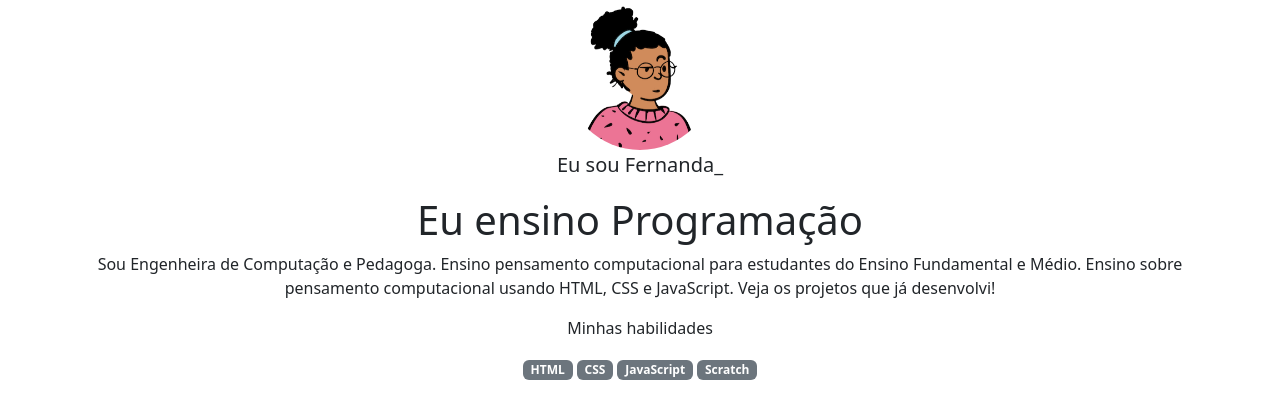
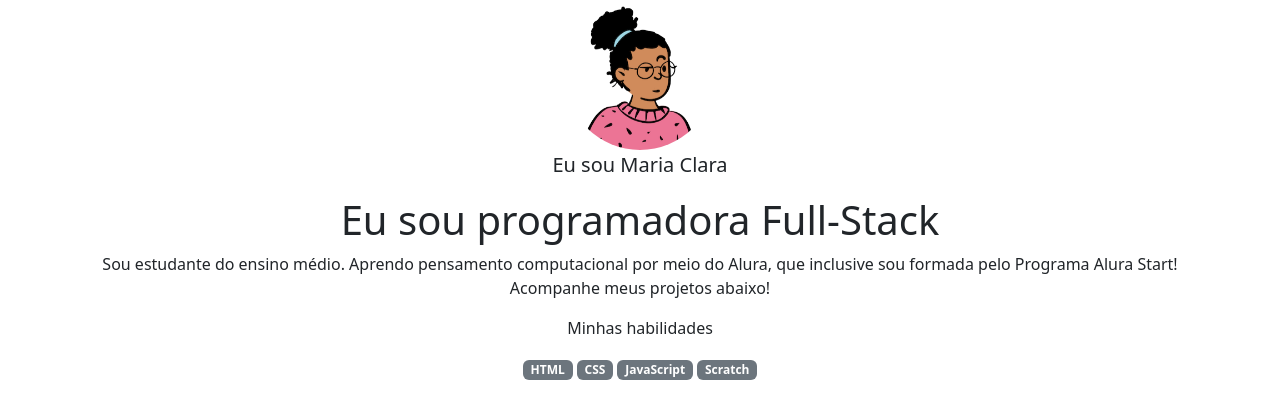
Before and after one commit to clareca02/portfolio-online-clarecas, a plain HTML site: page index.html in a window 1280 px wide. Shown: the top 393 px of the page. Drawn offline with nearby package versions, Linux system fonts and the light colour scheme.

Commit message:
Update index.html

```diff
--- a/index.html
+++ b/index.html
@@ -11,12 +11,10 @@
 
 <body>
     <header class="container text-center">
-        <img src="img/avatar-perfil.png" alt="avatar da Fernanda" class="rounded-circle" width="150" height="150" srcset="">
-        <p class="lead">Eu sou Fernanda_</p>
-        <h1>Eu ensino Programação</h1>
-        <p>Sou Engenheira de Computação e Pedagoga. Ensino pensamento computacional para estudantes do Ensino
-            Fundamental e Médio. Ensino sobre pensamento computacional usando HTML, CSS e JavaScript. Veja os projetos
-            que já desenvolvi!</p>
+        <img src="img/avatar-perfil.png" alt="avatar da Clara" class="rounded-circle" width="150" height="150" srcset="">
+        <p class="lead">Eu sou Maria Clara</p>
+        <h1>Eu sou programadora Full-Stack </h1>
+        <p>Sou estudante do ensino médio. Aprendo pensamento computacional por meio do Alura, que inclusive sou formada pelo Programa Alura Start! Acompanhe meus projetos abaixo!</p>
         <p>Minhas habilidades</p>
         <div>
             <p class="badge bg-secondary">HTML</p>
```
